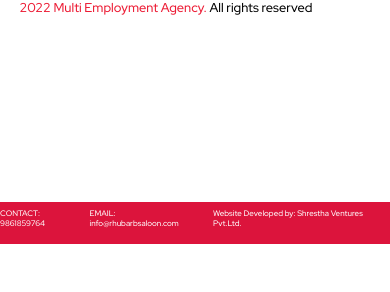
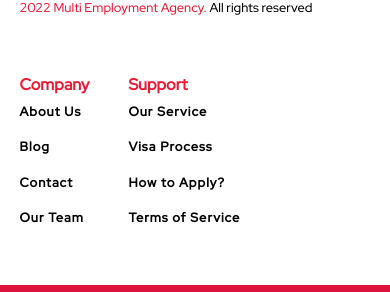
Before and after one commit to ashrinkc/JobPortal, a React (Create React App) app: page / in a window 390 px wide. Shown: the part 6056-6348 px from the top of the page. Before the commit the page ends 6300 px from the top, so only its background shows below. Built offline with nearby package versions, Linux system fonts and the light colour scheme; a web font is replaced by a local one.

Commit message:
added footer while responsive

```diff
--- a/src/components/Footer/footer.css
+++ b/src/components/Footer/footer.css
@@ -119,6 +119,7 @@
         }
     .footerInfo{
         width: 90%;
+
         /* font-size: rem; */
     }
 
@@ -131,10 +132,18 @@
         flex-direction: column;
         justify-content: center;
         align-items: center;
+        gap: 5vh;
     }
-    .linkMob{
-        display: none;
-    }
+        .linkMob>h3{
+            font-size: 1rem;
+        }
+        .linkMob>p{
+            font-size: 0.8rem;
+        }
+        .footRight{
+            width: 90%;
+        }
+
     .commImgMain{
         display: none;
         }
```
